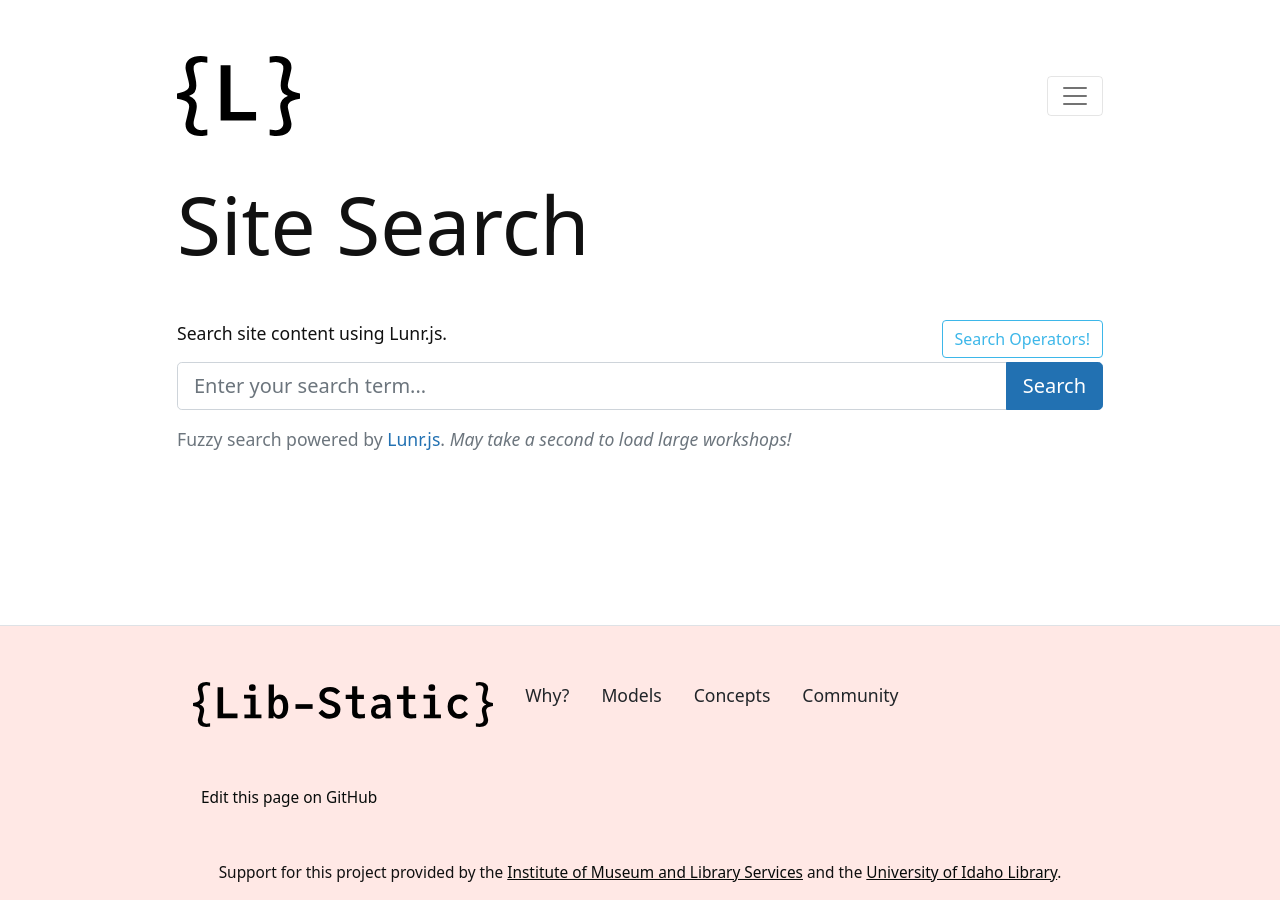
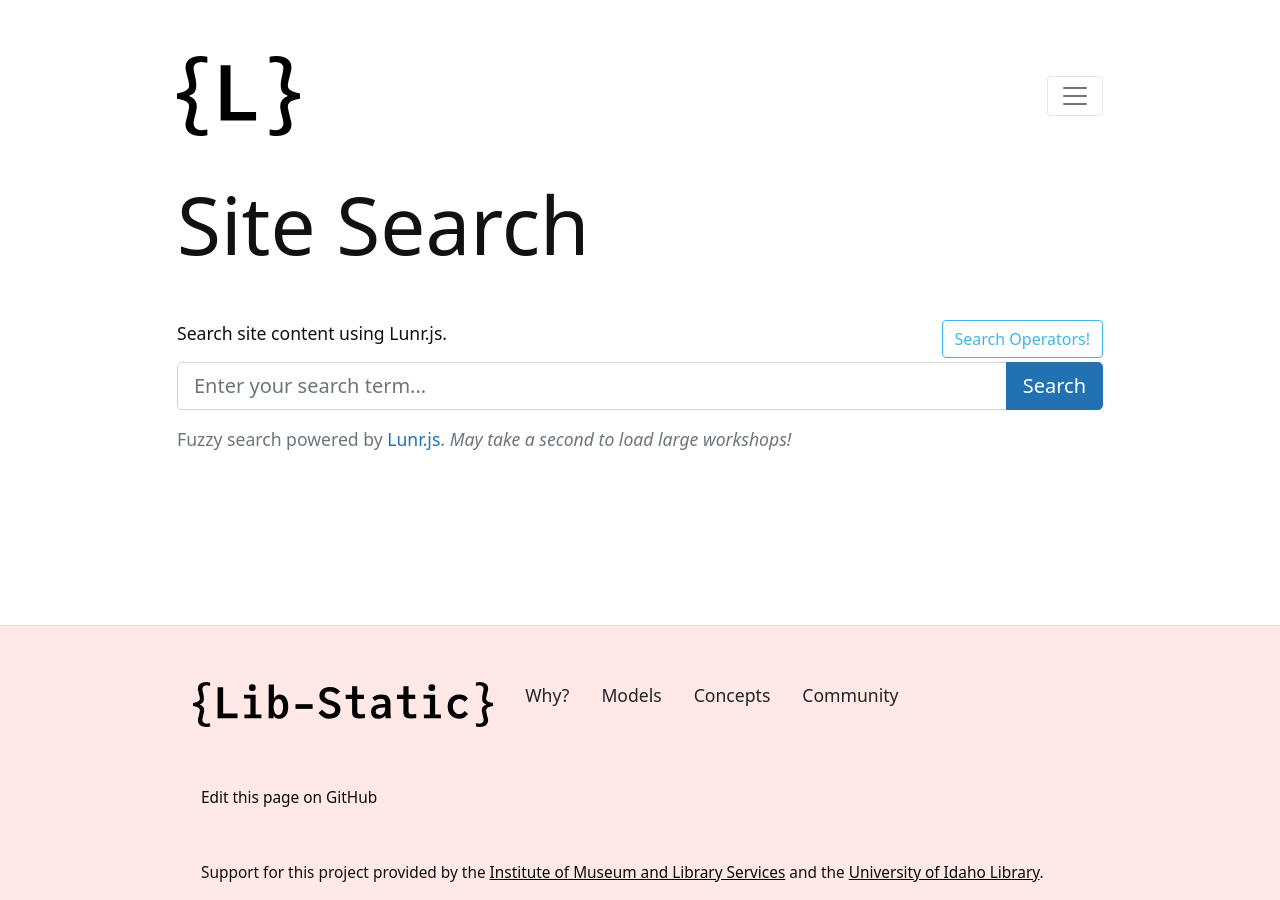
Before and after one commit to lib-static/lib-static.github.io, a Jekyll site: the page built from pages/search.md, in a window 1280 px wide. Built offline with Jekyll 4.4.1, drawn with Linux system fonts in a browser that asks for light colours; comment, search, counter and statistics services are not loaded.

Commit message:
match footer text to rest

```diff
--- a/_includes/template/footer.html
+++ b/_includes/template/footer.html
@@ -15,7 +15,7 @@
             </ul>
         </p>
         <p class="mt-5 ms-4 "><small><a href="{{ site.source-code }}/blob/main/{% if page.collection %}content/{% endif %}{{ page.path }}" target="_blank" rel="noopener" class="text-dark">Edit this page on GitHub</a></small></p>
-        <p class="mt-5 mb-3 text-center"><small>Support for this project provided by the <a href="https://www.imls.gov/" target="_blank" rel="noopener" class="text-dark text-decoration-underline">Institute of Museum and Library Services</a> and the <a href="https://www.lib.uidaho.edu/" target="_blank" rel="noopener" class="text-dark text-decoration-underline">University of Idaho Library</a>.</small></p>
+        <p class="mt-5 mb-3 ms-4"><small>Support for this project provided by the <a href="https://www.imls.gov/" target="_blank" rel="noopener" class="text-dark text-decoration-underline">Institute of Museum and Library Services</a> and the <a href="https://www.lib.uidaho.edu/" target="_blank" rel="noopener" class="text-dark text-decoration-underline">University of Idaho Library</a>.</small></p>
     </div>
 
 </footer>{% endunless %}
```
